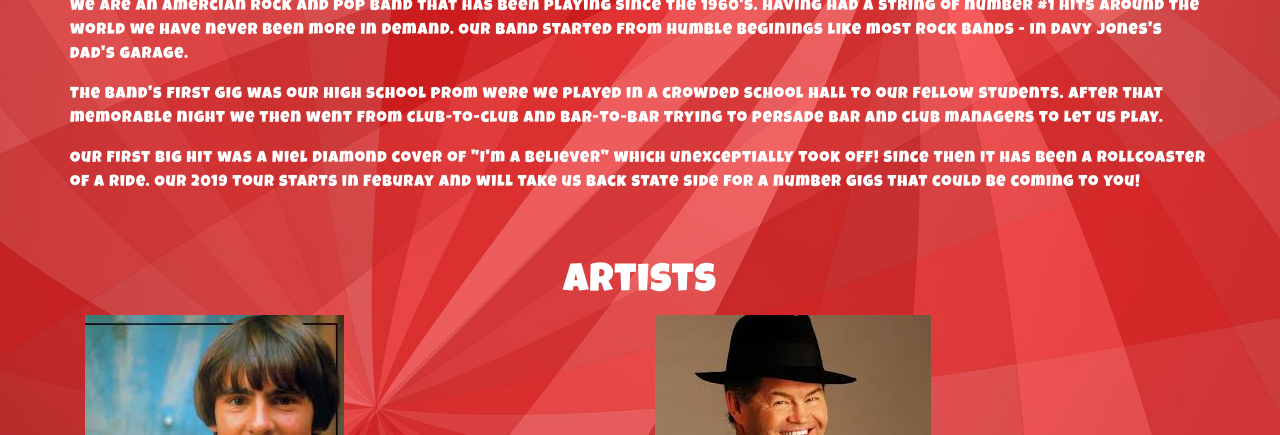
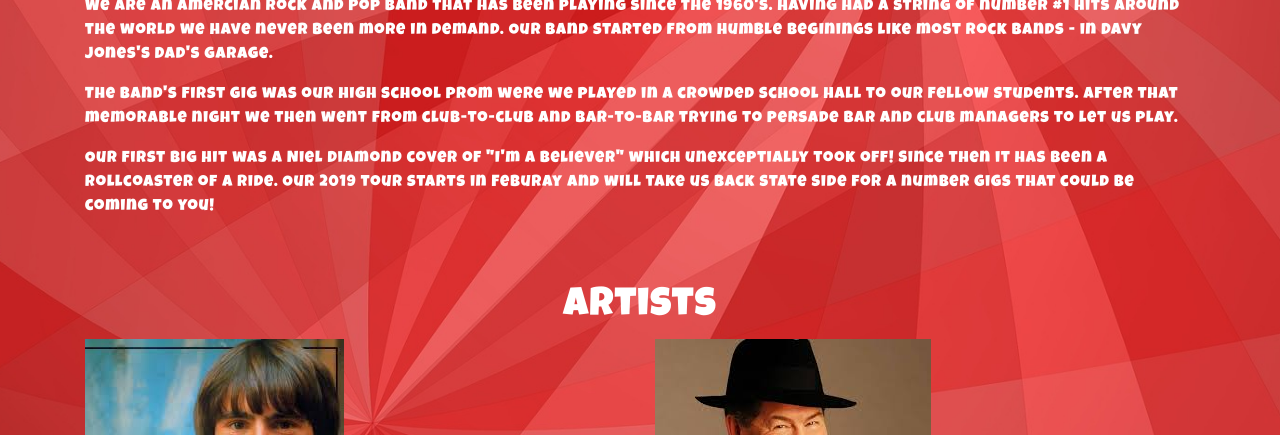
Before and after one commit to AnthonyNicklin/milestone01-TheMonkees, a plain HTML site: page meet-the-band.html in a window 1280 px wide. Shown: the part 848-1283 px from the top of the page. Drawn offline with nearby package versions, Linux system fonts and the light colour scheme; a web font is replaced by a local one.

Commit message:
Added col-12 to band content section

```diff
--- a/meet-the-band.html
+++ b/meet-the-band.html
@@ -63,7 +63,7 @@
 
                     <img src="images/band.jpg" class="band-img mx-auto" alt="The band" title="The Monkees">
 
-                    <div class="mt-5">
+                    <div class="col-12 mt-5">
                         <h2 class="text-center">The Monkees</h2>
                         <p>We are an Amercian Rock and Pop band that has been playing since the 1960's. Having had
                         a string of number #1 hits around the world we have never been more in demand. Our band
```
